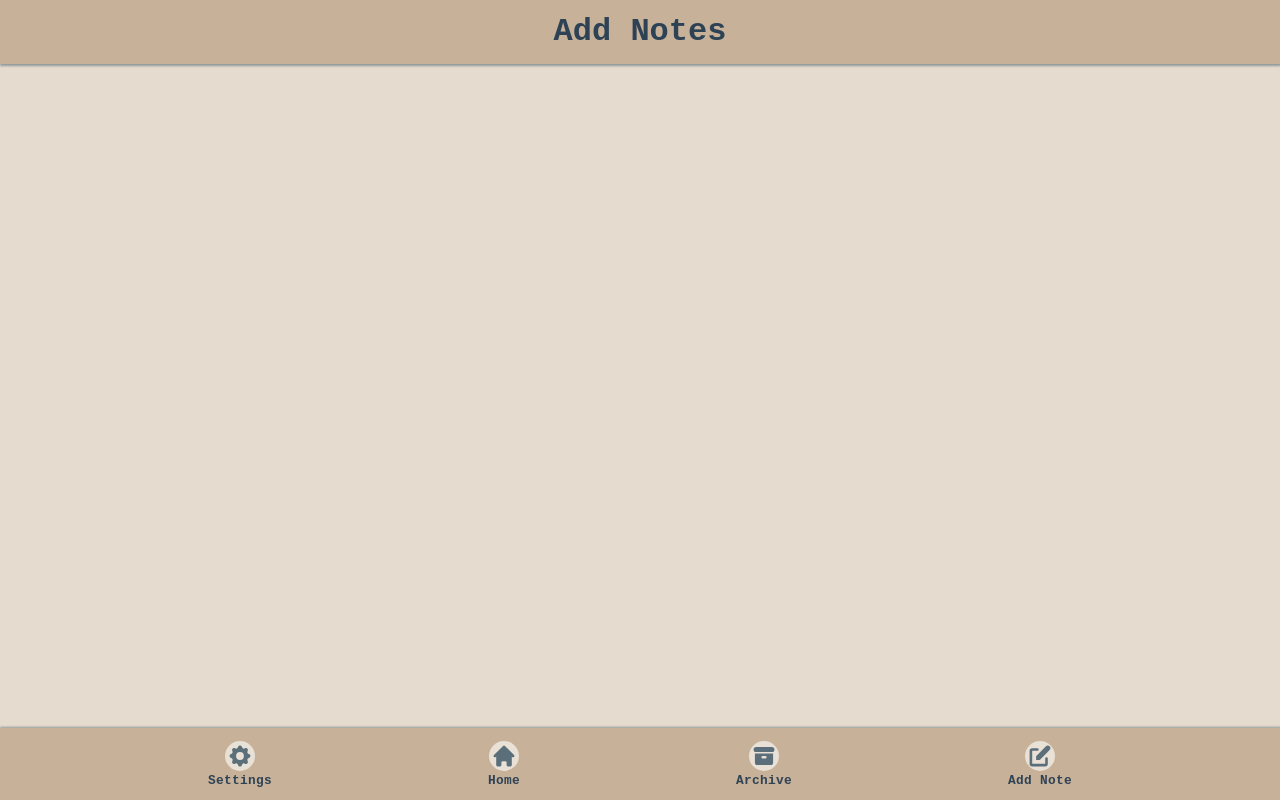
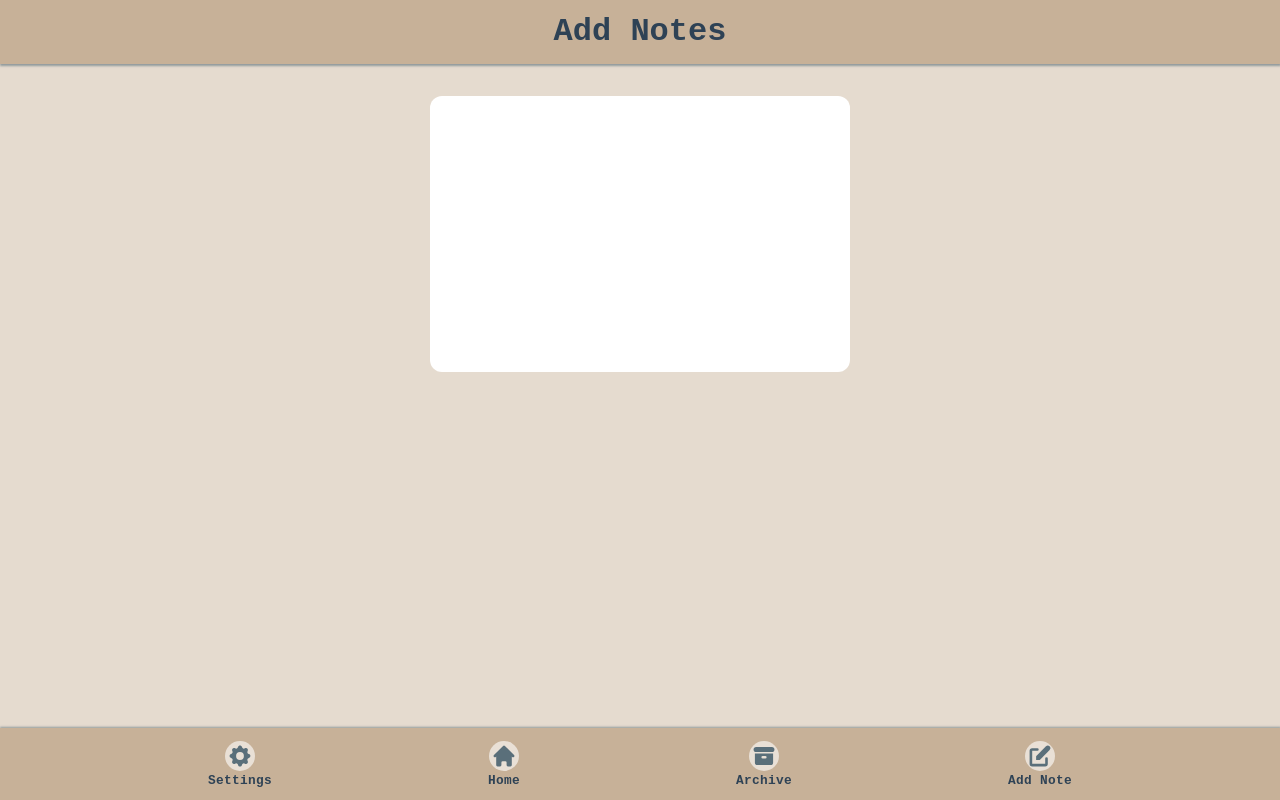
Before and after one commit to KainNhantumbo/Nava-Notes-App, a React (Create React App) app: page /pages/AddNote in a window 1280 px wide. Built offline with nearby package versions, Linux system fonts and the light colour scheme.

Commit message:
Adicionado o componente  TextArea

```diff
--- /dev/null
+++ b/src/components/TextArea.jsx
@@ -0,0 +1,15 @@
+import React from 'react';
+import { StyledTextAreaContainer } from '../styles/styles';
+
+const TextArea = () => {
+
+  return (
+    <StyledTextAreaContainer>
+      <textarea name="textArea" cols="30" rows="10" >
+
+      </textarea>
+    </StyledTextAreaContainer>
+  );
+}
+
+export default TextArea;
--- a/src/pages/AddNote.jsx
+++ b/src/pages/AddNote.jsx
@@ -1,4 +1,5 @@
 import Header from '../components/Header';
+import TextArea from '../components/TextArea';
 
 export default function AddNote () {
 
@@ -6,6 +7,7 @@ export default function AddNote () {
   return (
     <>
       <Header title={'Add Notes'} />
+      <TextArea />
     </>
   );
 }
--- a/src/styles/styles.js
+++ b/src/styles/styles.js
@@ -91,3 +91,28 @@ export const StyledSearch = styled.label`
     }
   }
 `;
+
+export const StyledTextAreaContainer = styled.section`
+  display: flex;
+  justify-content: center;
+  align-items: center;
+
+  textarea {
+    width: 90%;
+    max-width: 400px;
+    margin-top: 12vh;
+    border-style: none;
+    background-color: rgb(${colors.whiteColor});
+    border-radius: 12px;
+    resize: none;
+    padding: 10px;
+    line-height: 1.6rem;
+
+
+    :focus, :hover {
+      border: rgb(${colors.darkColor});
+      box-shadow: 0px 0px 5px 1px rgba(${colors.primaryColor}, .5);
+      outline-color: rgb(${colors.primaryColor});
+    }
+  }
+`;
```
